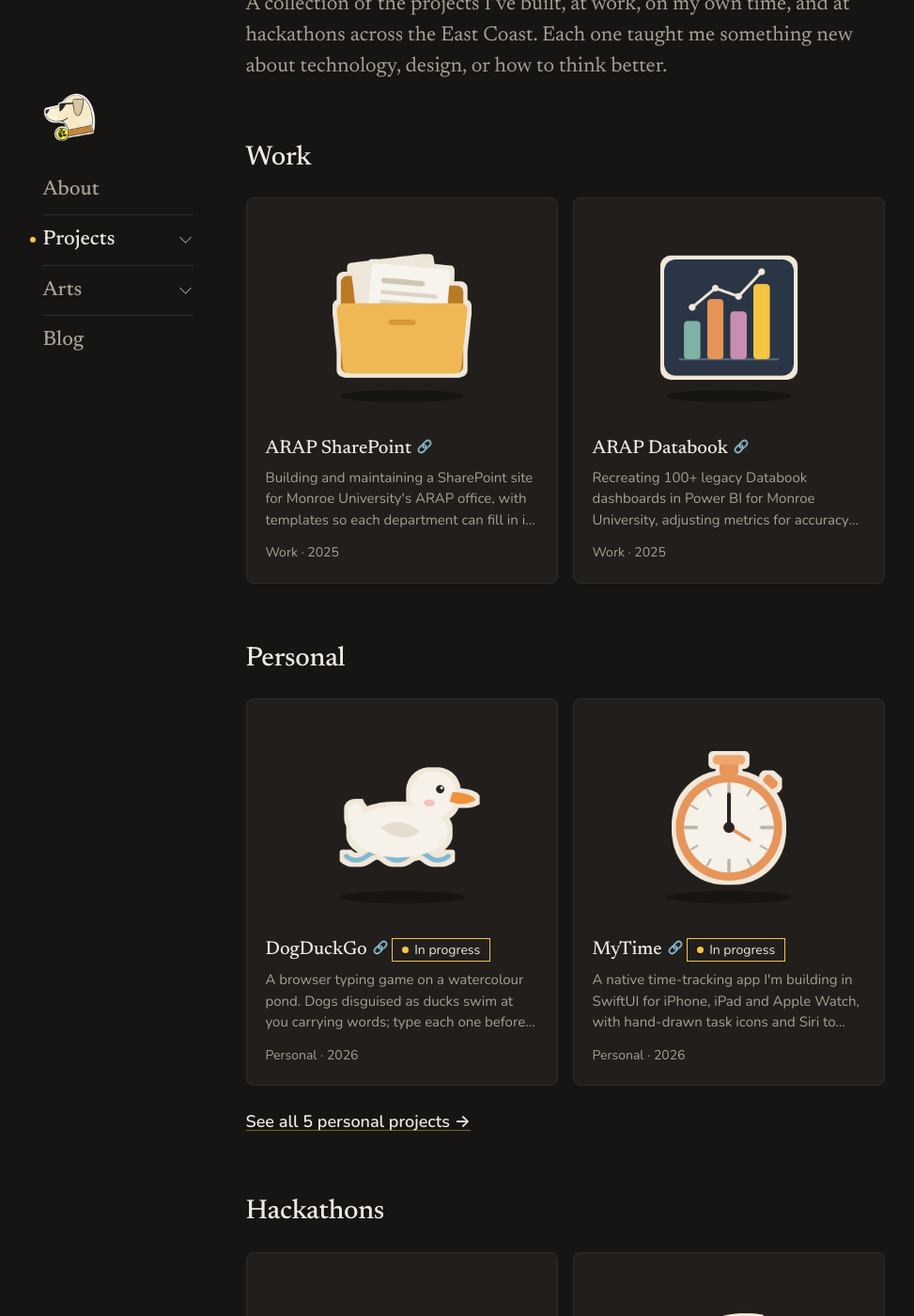
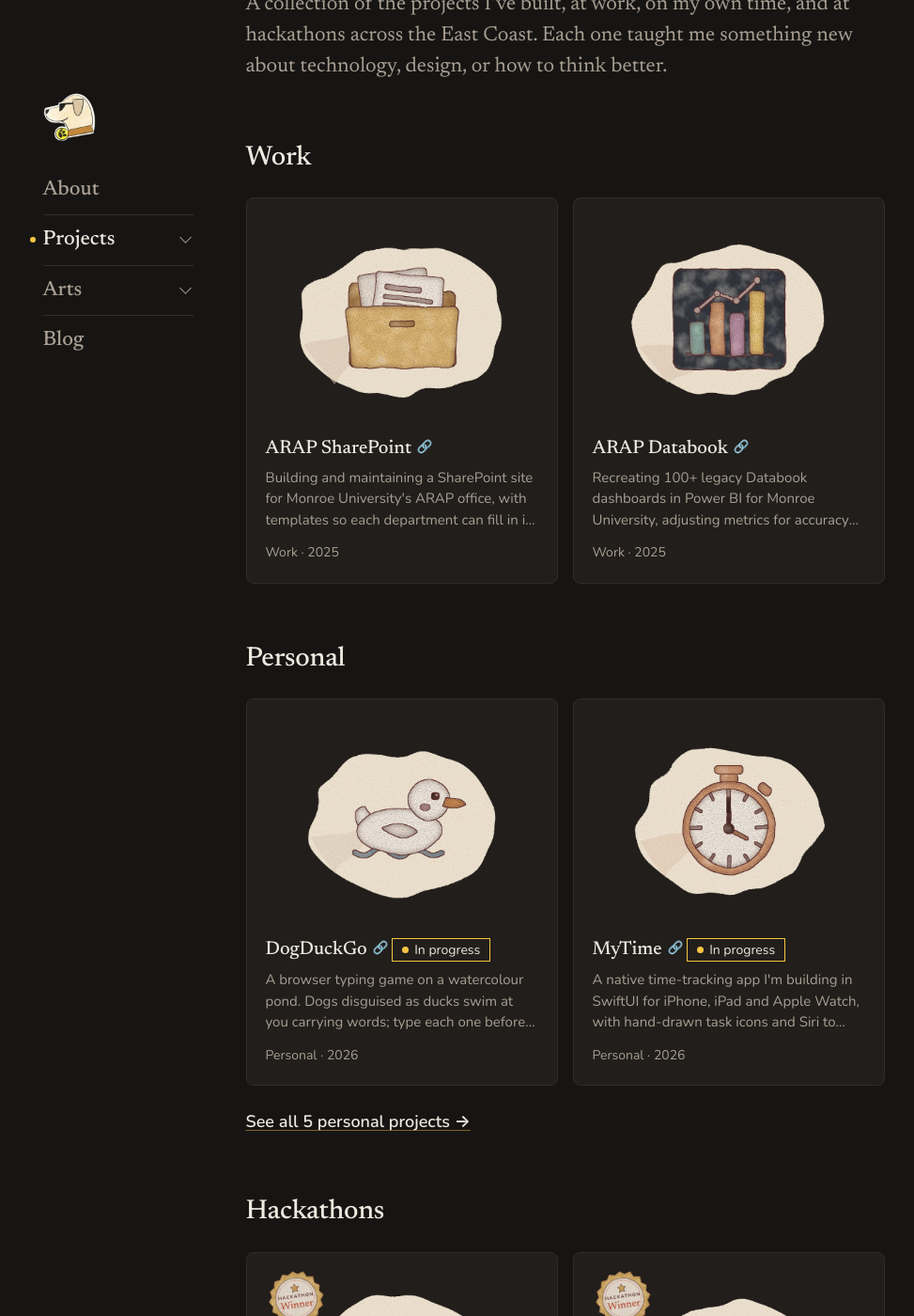
Before and after one commit to mravaloarison/mravaloarison.github.io, a Jekyll site: the page built from projects/index.md, in a window 1280 px wide and 1400 px high, scrolled down 216 px. Shown: the whole window at 94% size, without its empty margins (127-1100 px from the left). Built offline with Jekyll 4.4.1, drawn with Linux system fonts in a browser that asks for light colours.

Commit message:
Hand-drawn style covers, a hackathon winner badge, two-column Arts on phones
The placeholder covers are redrawn in a hand-drawn look (ink outlines,
watercolour fills, a paper blob behind each). Award projects get a
"Hackathon winner" badge on the corner of their cover, one PNG Mami can
replace. The Short About's Arts row is two to a row on phones.

Co-Authored-By: Claude Fable 5.2 <noreply@anthropic.com>
Claude-Session: https://claude.ai/code/session_01HxKcS5wnQzvR66vCB9wedF

```diff
--- a/_includes/card-grid.html
+++ b/_includes/card-grid.html
@@ -11,6 +11,8 @@
   the card shows the project's screenshot instead of a broken picture, and
   the build warns (content_check.rb).
 {%- endcomment -%}
+{%- comment -%} The "Hackathon winner" badge on award projects' covers: one picture, assets/covers/badge-hackathon-winner.png (delete the file and the badge is gone). {%- endcomment -%}
+{%- assign winner_badge = site.static_files | where: "path", "/assets/covers/badge-hackathon-winner.png" | first -%}
 <div class="card-grid">
   {% for item in include.items %}
   {%- assign cover = nil -%}
@@ -28,6 +30,9 @@
       {%- elsif item.image %}
       {% include picture.html src=item.image alt="" sizes="(max-width: 600px) 100vw, 340px" %}
       {%- endif %}
+      {%- if item.award and winner_badge %}
+      <img class="card-badge" src="{{ winner_badge.path | relative_url }}" alt="" width="400" height="400" loading="lazy" decoding="async">
+      {%- endif %}
     </div>
     <h3 class="card-title">{% include link-title.html text=item.title %}{% if item.status == "ongoing" %} <span class="pill pill-status">In progress</span>{% endif %}</h3>
     {% include award.html item=item size="card" %}
--- a/assets/css/styles.css
+++ b/assets/css/styles.css
@@ -1107,6 +1107,7 @@ main iframe {
 }
 
 .card-cover {
+  position: relative;
   display: grid;
   place-items: center;
   aspect-ratio: 4 / 3;
@@ -1133,6 +1134,19 @@ main iframe {
 
 .card-cover.is-shot img {
   object-fit: cover;
+}
+
+/* The "Hackathon winner" badge (Mami's request, November 2026, like
+   Devpost's WINNER corner but drawn): on the cover's top left corner of
+   every award project, a little tilted. It never moves. */
+.card-cover .card-badge {
+  position: absolute;
+  top: -6px;
+  left: -6px;
+  width: 78px;
+  height: 78px;
+  object-fit: contain;
+  transform: rotate(-8deg);
 }
 
 .card-meta {
@@ -1474,10 +1488,12 @@ main iframe {
 }
 
 /* The Short About's Arts row (art-picks.html, Mami's request, November
-   2026): one square per Arts subcategory side by side, two columns while
-   Procreate is empty, three once it has a piece. */
-.art-picks-3 {
-  grid-template-columns: repeat(3, minmax(0, 1fr));
+   2026): three squares to a row from 601px, so each row is one
+   subcategory; two to a row on phones (Mami's request). */
+@media (min-width: 601px) {
+  .art-picks-3 {
+    grid-template-columns: repeat(3, minmax(0, 1fr));
+  }
 }
 
 /* Content coming in (Mami's request, November 2026: "content should
@@ -2193,11 +2209,6 @@ figcaption {
     font-size: 15px;
   }
 
-  .art-picks-3 .gallery-title {   /* squares a third of a phone wide */
-    padding: 28px 6px 6px;
-    font-size: 13px;
-  }
-
   .photo-grid {
     grid-template-columns: repeat(2, minmax(0, 1fr));
     grid-auto-rows: 130px;
```
Also changed, not shown: CLAUDE.md (+15 -2 lines), assets/covers/arapdatabook.png, assets/covers/arapsharepoint.png, assets/covers/badge-hackathon-winner.png (added), assets/covers/better.png, assets/covers/cat-culus.png, assets/covers/dogduckgo.png, assets/covers/flappy-x-ml.png, assets/covers/genereel.png, assets/covers/green.png, assets/covers/mytime.png, assets/covers/pennapps.png, assets/covers/portfolio1-0.png, assets/covers/sharpeningdotstudy.png, 1 more files.
